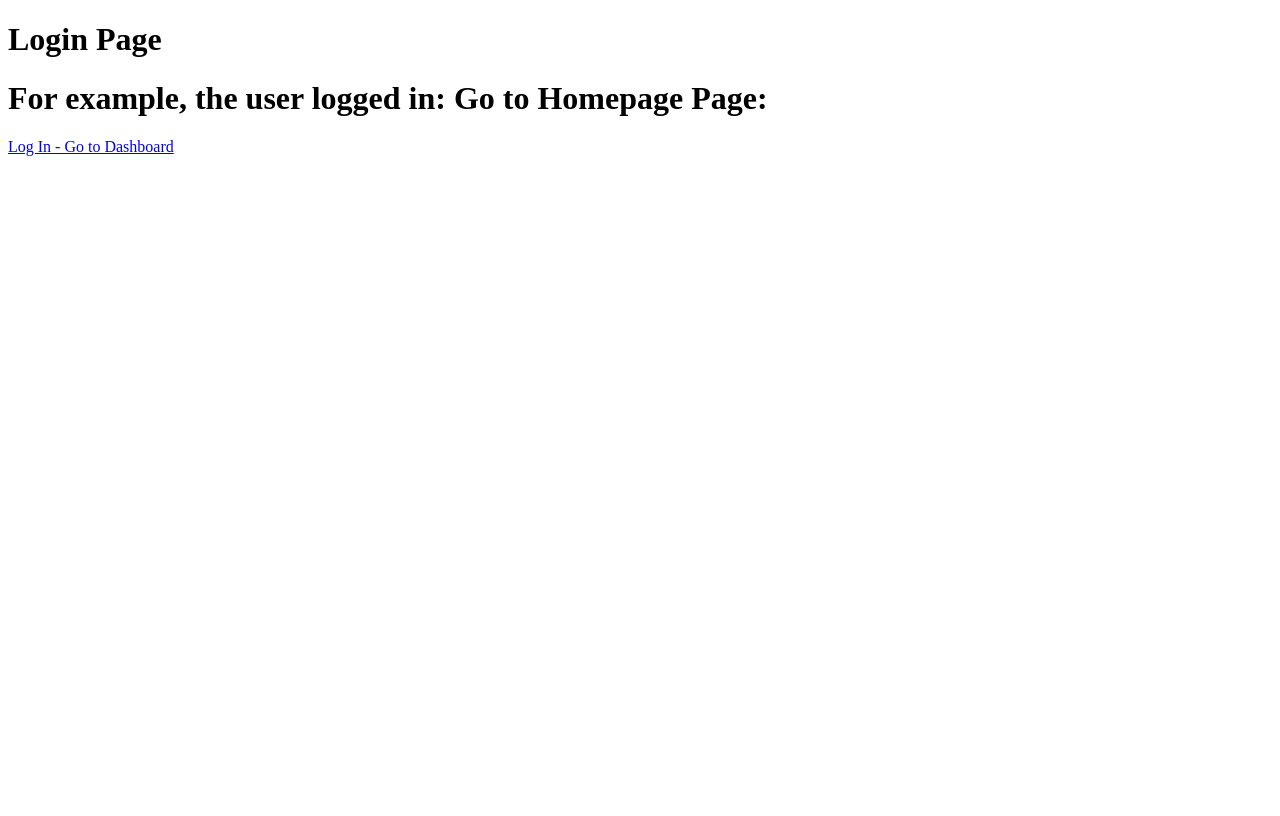
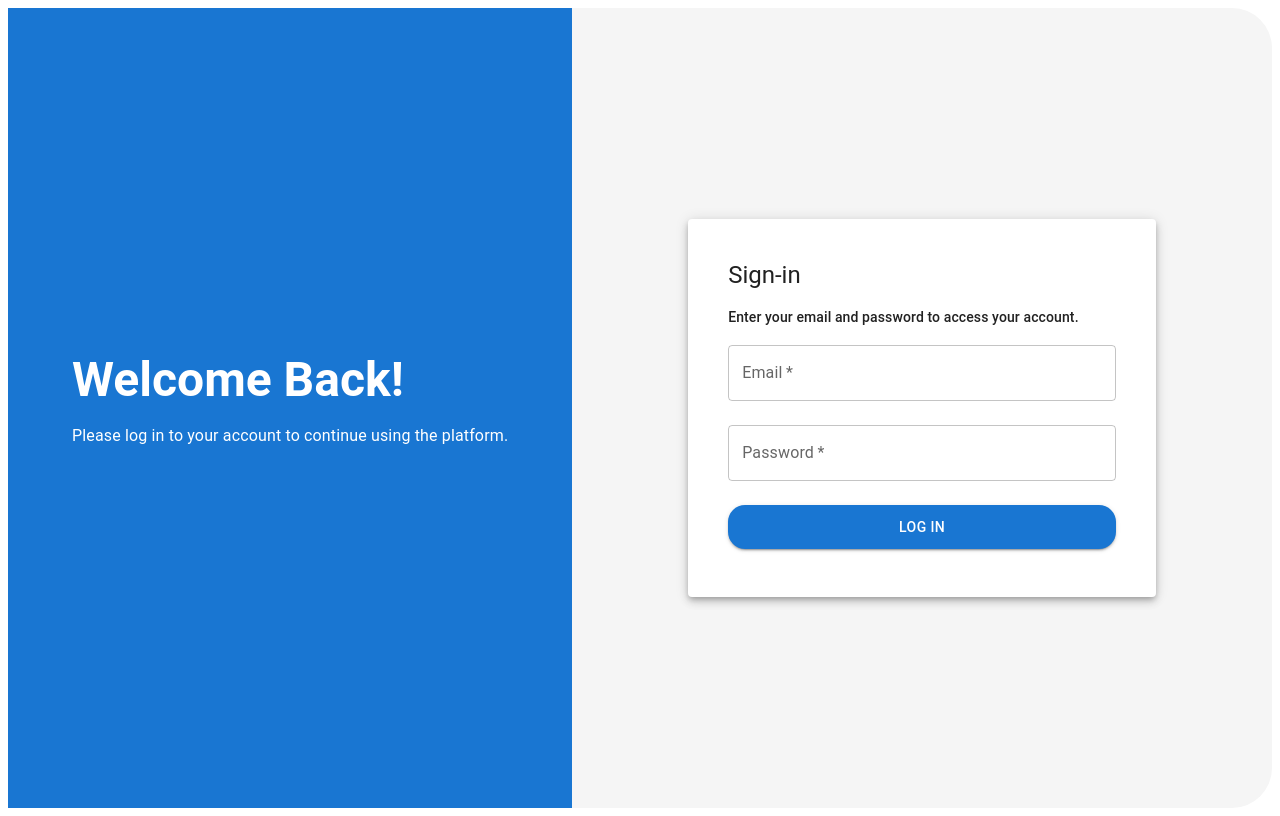
Before and after one commit to Linoflap-Devs/STL-Frontend, a Next.js app: page / in a window 1280 px wide. Built offline with nearby package versions, Linux system fonts and the light colour scheme.

Commit message:
implemented login page ui

```diff
--- /dev/null
+++ b/src/components/Login.tsx
@@ -0,0 +1,104 @@
+import React, { useState } from 'react';
+import { TextField, Button, Card, CardContent, Typography, Box } from '@mui/material';
+import { LoginSectionData } from "../data/LoginSectionData";
+
+const LoginPage = () => {
+  const [email, setEmail] = useState('');
+  const [password, setPassword] = useState('');
+
+  const handleLogin = (e: { preventDefault: () => void; }) => {
+    e.preventDefault();
+    console.log('Login submitted with:', { email, password });
+  };
+
+  return (
+    <Box
+      sx={{
+        display: 'flex',
+        flexDirection: { xs: 'column', md: 'row' },
+        minHeight: '100vh',
+        backgroundColor: '#f5f5f5',
+        margin: 0,
+        borderRadius: '40px'
+      }}
+    >
+      {/* Left Column (Text Section) */}
+      <Box
+        sx={{
+          backgroundColor: '#1976d2',
+          color: '#fff',
+          padding: 8,
+          display: 'flex',
+          flexDirection: 'column',
+          justifyContent: 'center',
+        }}
+      >
+        <Typography variant="h3" sx={{ fontWeight: 'bold', marginBottom: 2 }}>
+          {LoginSectionData.title}
+        </Typography>
+        <Typography variant="body1" sx={{ marginBottom: 2 }}>
+          {LoginSectionData.description}
+        </Typography>
+      </Box>
+
+      {/* Right Column (Login Card Section) */}
+      <Box
+        sx={{
+          flex: 1,
+          padding: 8,
+          display: 'flex',
+          alignItems: 'center',
+          justifyContent: 'center',
+        }}
+      >
+        <Card elevation={5} sx={{ width: '100%', maxWidth: 420, padding: 3, }}>
+          <CardContent>
+            <Typography variant="h5" sx={{ marginBottom: 1 }}>
+              {LoginSectionData.cardTitle}
+            </Typography>
+            <Typography variant="subtitle2" sx={{ marginTop: 2, }}>
+              {LoginSectionData.cardDescription}
+          </Typography>
+
+            <form onSubmit={handleLogin}>
+              <TextField
+                label="Email"
+                variant="outlined"
+                fullWidth
+                margin="normal"
+                value={email}
+                onChange={(e) => setEmail(e.target.value)}
+                required
+              />
+              <TextField
+                label="Password"
+                type="password"
+                variant="outlined"
+                fullWidth
+                margin="normal"
+                value={password}
+                onChange={(e) => setPassword(e.target.value)}
+                required
+              />
+              <Button
+                type="submit"
+                variant="contained"
+                color="primary"
+                fullWidth
+                sx={{
+                  marginTop: 2,
+                  padding: '10px 20px',
+                  borderRadius: "17px"
+                }}
+              >
+                {LoginSectionData.buttonText}
+              </Button>
+            </form>
+          </CardContent>
+        </Card>
+      </Box>
+    </Box>
+  );
+};
+
+export default LoginPage;
--- a/src/components/Sidebar.tsx
+++ b/src/components/Sidebar.tsx
@@ -5,6 +5,7 @@ const Sidebar = () => {
     <nav className="sidebar">
       <ul>
         <li>Sidebar</li>
+        <li><Link href="/dashboard">Go to Dashboard</Link></li>
         <li><Link href="/users">Go to Users</Link></li>
         <li><Link href="/transactions">Go to Transactions</Link></li>
       </ul>
--- /dev/null
+++ b/src/data/LoginSectionData.js
@@ -0,0 +1,10 @@
+export const LoginSectionData = {
+
+    title: "Welcome Back!",
+    description:
+      "Please log in to your account to continue using the platform.",
+    cardTitle: "Sign-in",
+    cardDescription: "Enter your email and password to access your account.",
+    buttonText: "Log In",
+
+  };
--- a/src/pages/_app.tsx
+++ b/src/pages/_app.tsx
@@ -1,4 +1,3 @@
-import React from 'react';
 import { AppProps } from 'next/app';
 import Layout from '../layout';
 import { useRouter } from 'next/router';
@@ -6,11 +5,12 @@ import { useRouter } from 'next/router';
 const App = ({ Component, pageProps }: AppProps) => {
   const router = useRouter();
 
-  const isLoginPage = router.pathname === '/'; // will render the login page only
+  const excludedPaths = ['/']; // if 2 or more paths exclusions
+  const exludedPaths = excludedPaths.includes(router.pathname);
 
-  if (isLoginPage) {
+  if (exludedPaths) {
     return <Component {...pageProps} />;
-  }
+  } // skipping the layout. conditional rendering
 
   return (
     <Layout>
--- a/src/pages/dashboard/index.tsx
+++ b/src/pages/dashboard/index.tsx
@@ -1,5 +1,4 @@
 import React from 'react';
-import Layout from '~/layout';
 
 const DashboardPage = () => {
   return (
--- a/src/pages/index.tsx
+++ b/src/pages/index.tsx
@@ -1,16 +1,12 @@
 import React from 'react';
-import Link from 'next/link';
+import LoginPage from '../components/Login';
 
-const LoginPage = () => {
+const Homepage = () => {
   return (
-    <div>
-      <h1>Login Page</h1>
-      <h1>For example, the user logged in: Go to Homepage Page:</h1>
-      <Link href="/dashboard">Log In - Go to Dashboard</Link>
+    <div className="min-h-screen">
+      <LoginPage />
     </div>
   );
 };
 
-LoginPage.getLayout = (page: React.ReactNode) => page; // disable layout for this page
-
-export default LoginPage;
+export default Homepage;
--- a/tsconfig.json
+++ b/tsconfig.json
@@ -22,6 +22,6 @@
       "~/*": ["./src/*"]
     }
   },
-  "include": ["next-env.d.ts", "**/*.ts", "**/*.tsx", ".next/types/**/*.ts"],
+  "include": ["next-env.d.ts", "**/*.ts", "**/*.tsx", ".next/types/**/*.ts", "src/data/Login.js"],
   "exclude": ["node_modules"]
 }
```
Also changed, not shown: package.json (+10 -6 lines), 1 other file (tests, documents, lock files or other folders).
